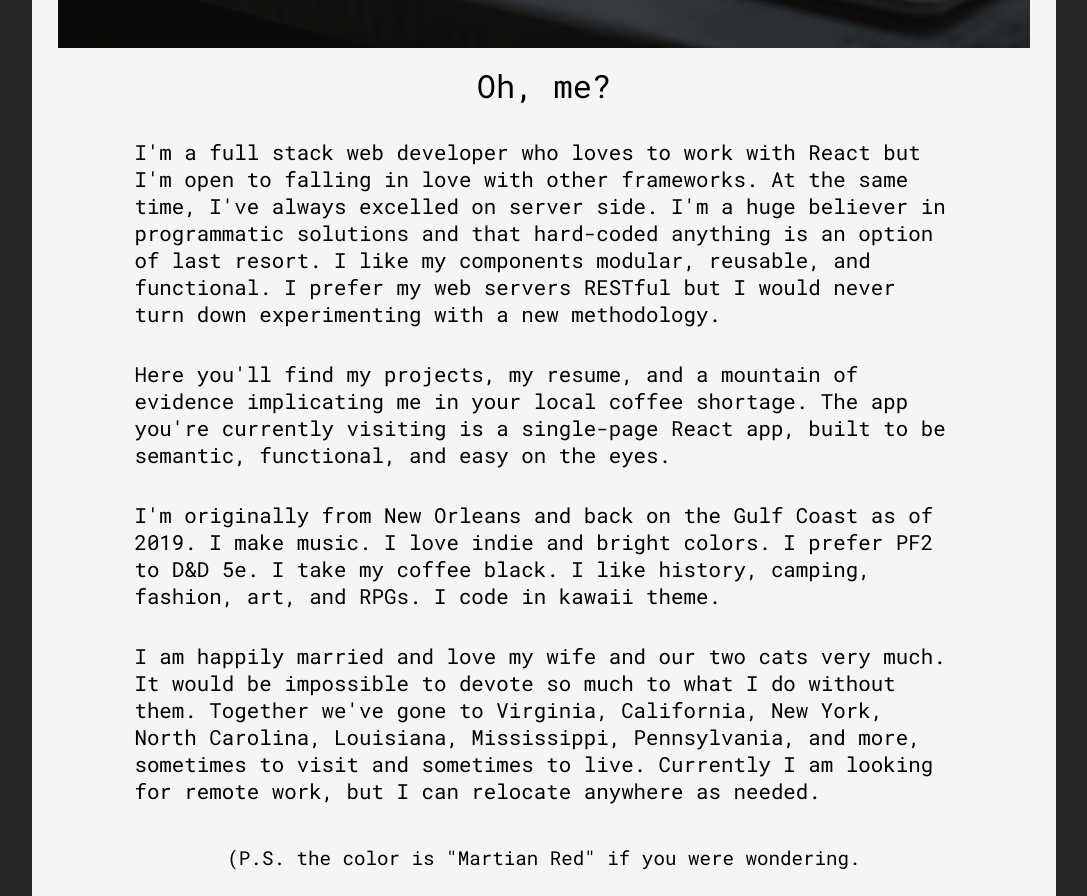
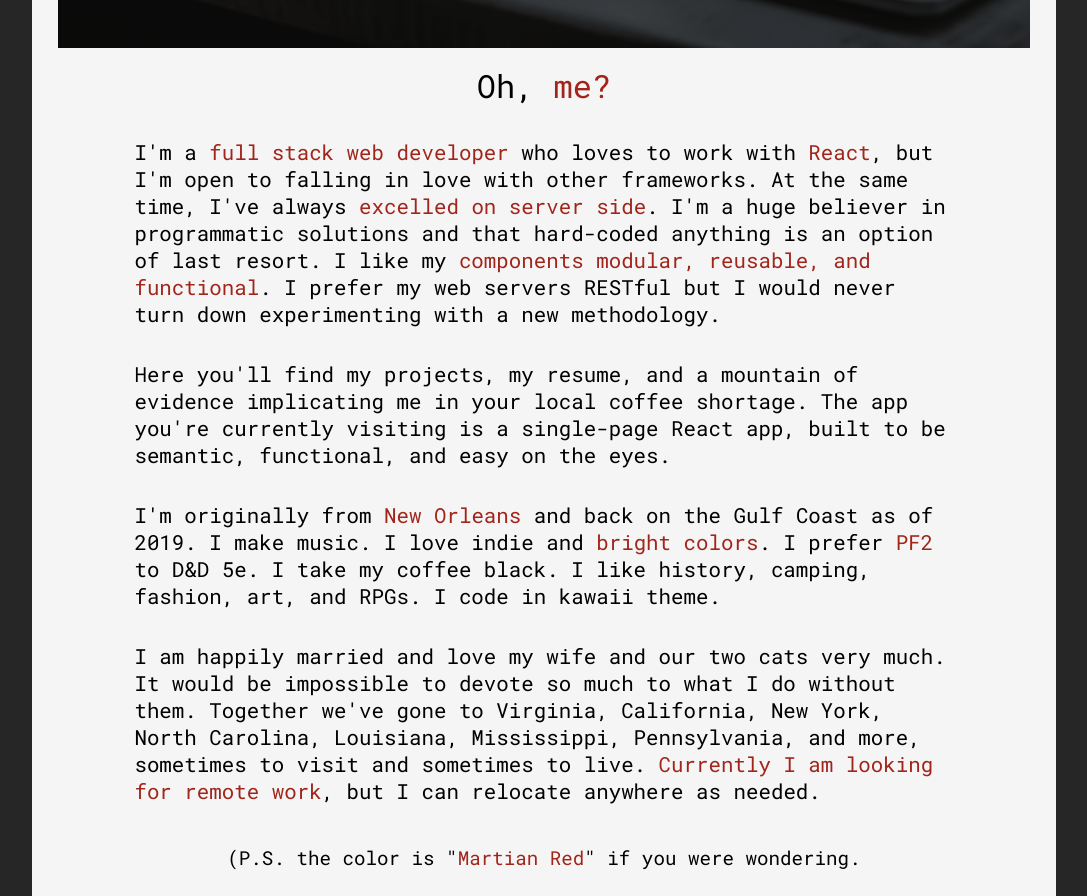
Before and after one commit to MMendes24/portfolio-site-iii, a React (Create React App) app: page / in a window 1280 px wide. Shown: the part 820-1716 px from the top of the page, without its empty margins (96-1183 px from the left). Built offline with nearby package versions, Linux system fonts and the light colour scheme.

Commit message:
Added color spans and text formatting to the about component.

```diff
--- a/src/components/About.js
+++ b/src/components/About.js
@@ -1,20 +1,20 @@
 import React from "react"
-import { AboutStyles } from '../styling'
+import { AboutStyles, ColorSpan } from '../styling'
 
 const About = () => {
     return (
         <AboutStyles>
 
-            <h2 className="about-header">Oh, me?</h2>
-            <p className="about-p">I'm a full stack web developer who loves to work with React but I'm open to falling in love with other frameworks. At the same time, I've always excelled on server side. I'm a huge believer in programmatic solutions and that hard-coded anything is an option of last resort. I like my components modular, reusable, and functional. I prefer my web servers RESTful but I would never turn down experimenting with a new methodology.</p>
+            <h2 className="about-header">Oh, <ColorSpan>me?</ColorSpan></h2>
+            <p className="about-p">I'm a <ColorSpan>full stack web developer</ColorSpan> who loves to work with <ColorSpan>React</ColorSpan>, but I'm open to falling in love with other frameworks. At the same time, I've always <ColorSpan>excelled on server side</ColorSpan>. I'm a huge believer in programmatic solutions and that hard-coded anything is an option of last resort. I like my <ColorSpan>components modular, reusable, and functional</ColorSpan>. I prefer my web servers RESTful but I would never turn down experimenting with a new methodology.</p>
 
             <p className="about-p">Here you'll find my projects, my resume, and a mountain of evidence implicating me in your local coffee shortage. The app you're currently visiting is a single-page React app, built to be semantic, functional, and easy on the eyes.</p>
 
-            <p className="about-p">I'm originally from New Orleans and back on the Gulf Coast as of 2019. I make music. I love indie and bright colors. I prefer PF2 to D&D 5e. I take my coffee black. I like history, camping, fashion, art, and RPGs. I code in kawaii theme.</p>
+            <p className="about-p">I'm originally from <ColorSpan>New Orleans</ColorSpan> and back on the Gulf Coast as of 2019. I make music. I love indie and <ColorSpan>bright colors</ColorSpan>. I prefer <ColorSpan>PF2</ColorSpan> to D&D 5e. I take my coffee black. I like history, camping, fashion, art, and RPGs. I code in kawaii theme.</p>
 
-            <p className="about-p">I am happily married and love my wife and our two cats very much. It would be impossible to devote so much to what I do without them. Together we've gone to Virginia, California, New York, North Carolina, Louisiana, Mississippi, Pennsylvania, and more, sometimes to visit and sometimes to live. Currently I am looking for remote work, but I can relocate anywhere as needed.</p>
+            <p className="about-p">I am happily married and love my wife and our two cats very much. It would be impossible to devote so much to what I do without them. Together we've gone to Virginia, California, New York, North Carolina, Louisiana, Mississippi, Pennsylvania, and more, sometimes to visit and sometimes to live. <ColorSpan>Currently I am looking for remote work</ColorSpan>, but I can relocate anywhere as needed.</p>
 
-            <p id="ps">(P.S. the color is "Martian Red" if you were wondering.</p>
+            <p id="ps">(P.S. the color is "<ColorSpan>Martian Red</ColorSpan>" if you were wondering.</p>
 
         </AboutStyles>
     )
--- a/src/styling/index.js
+++ b/src/styling/index.js
@@ -65,7 +65,7 @@ const LandingStyles = styled.section`
 	margin: auto;
 
 	#page-header {
-		font-size: 6rem;
+		font-size: 5rem;
 	}
 
 	.landing-p {
```
